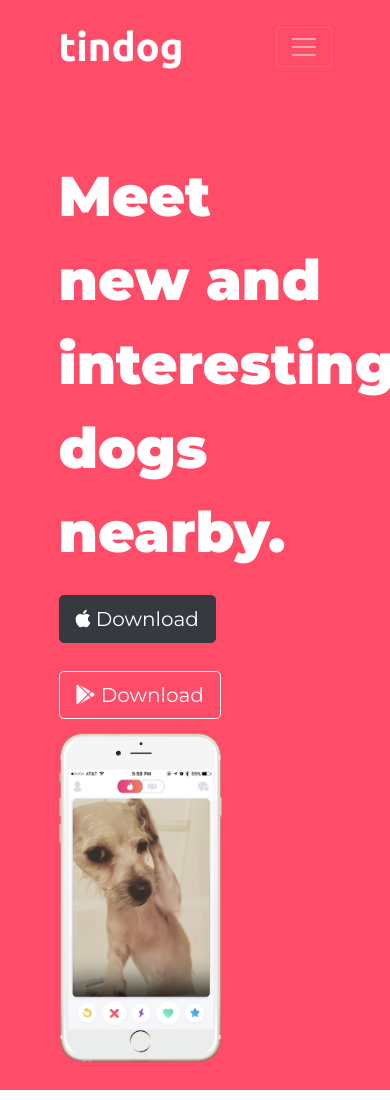
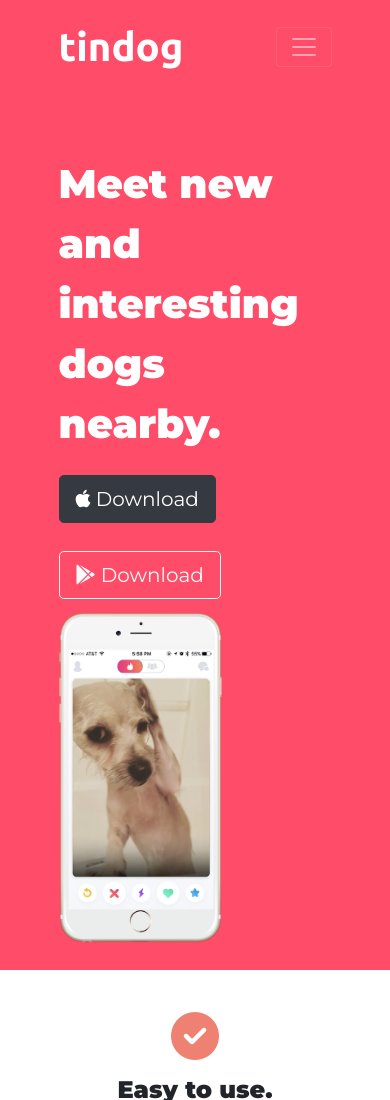
Before and after one commit to ShadmaanHussain/TinDog, a plain HTML site: page index.html in a window 390 px wide. Shown: the top 1100 px of the page. Drawn offline with nearby package versions, Linux system fonts and the light colour scheme.

Commit message:
Added some media queries for responsiveness

```diff
--- a/css/styles.css
+++ b/css/styles.css
@@ -168,6 +168,10 @@
     text-align: center;
   }
 
+  .big-heading {
+    font-size: 2.5rem;
+  }
+
   .title-img {
     position: static;
     transform: rotate(0);
```
